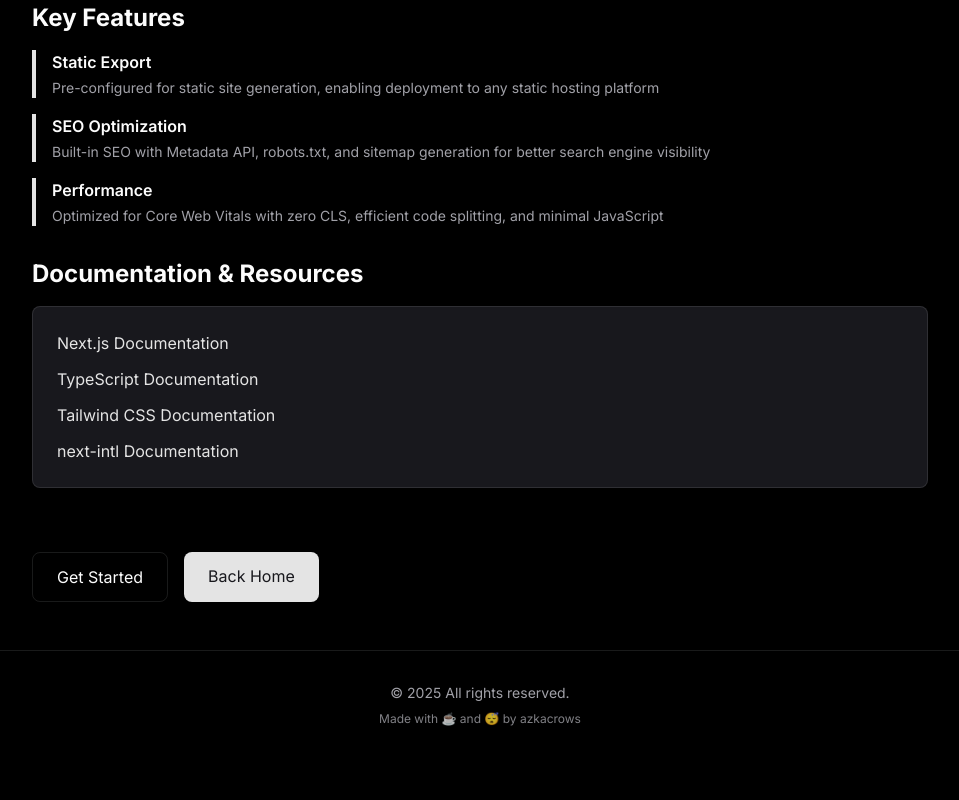
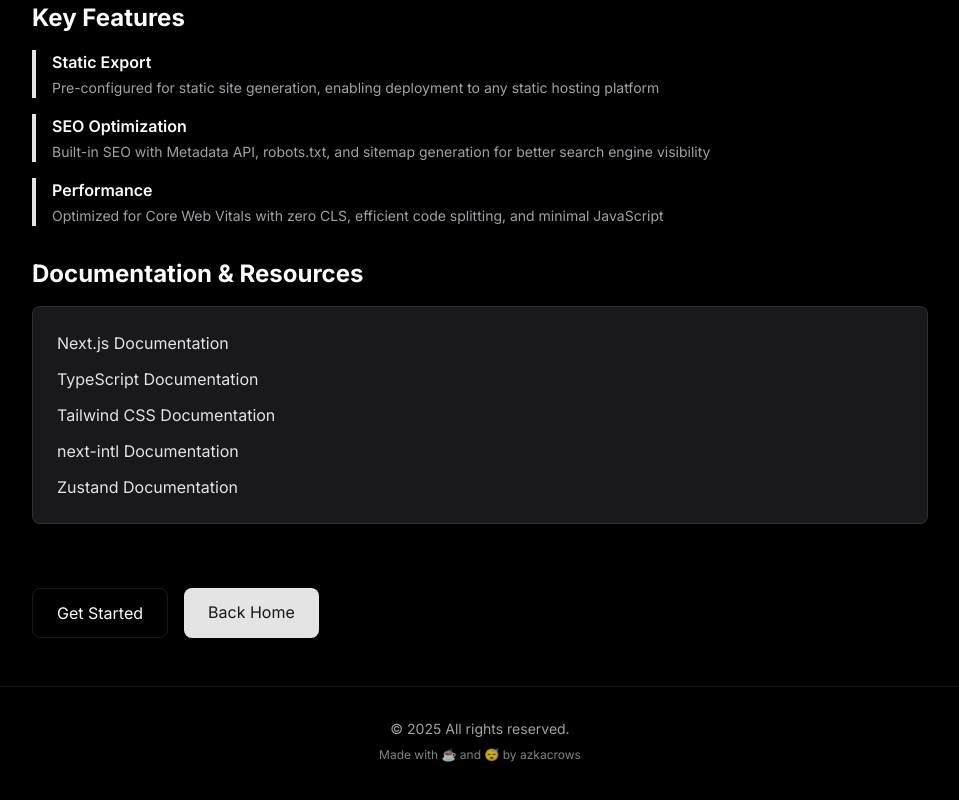
Before and after one commit to azkacrows/next15-boilerplate, a Next.js app: page /en/learn-more in a window 1280 px wide. Shown: the part 854-1654 px from the top of the page, without its empty margins (160-1119 px from the left). Before the commit the page ends 1624 px from the top, so only its background shows below. Built offline with nearby package versions, Linux system fonts and the light colour scheme; no server answers.

Commit message:
kelupaan :'v

```diff
--- a/src/app/[locale]/learn-more/page.tsx
+++ b/src/app/[locale]/learn-more/page.tsx
@@ -189,6 +189,16 @@
                                             {t('learnMore.resources.nextIntlDocs')}
                                         </a>
                                     </li>
+                                    <li>
+                                        <a
+                                            href="https://zustand-demo.pmnd.rs/"
+                                            target="_blank"
+                                            rel="noopener noreferrer"
+                                            className="text-primary hover:underline"
+                                        >
+                                            {t('learnMore.resources.zustandDocs')}
+                                        </a>
+                                    </li>
                                 </ul>
                             </div>
                         </section>
```
